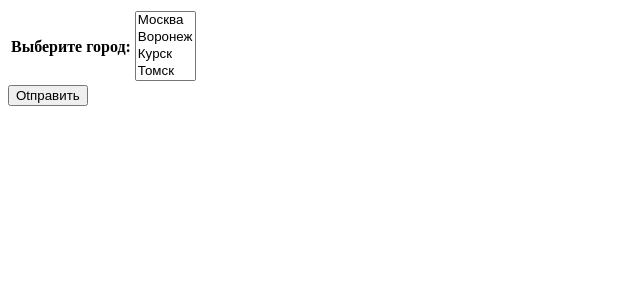
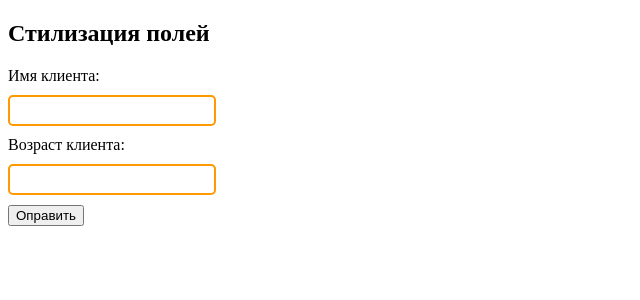
Before and after one commit to Kustikphphph/django_Learning_Project_-1, a Django app: page / in a window 1280 px wide. Shown: the top 300 px of the page, without its empty margins (0-640 px from the left). Run offline with Django 4.2, Linux system fonts and the light colour scheme.

Commit message:
17.09.24  Настройка формы и ее полей, изменение внешнего вида поля с помощью параметра widget,Задание начальных значений полей (initial), field_order -порядок полей на форме, help_text, nастройки вида формы, проверка (валидация) данных,стилu полeu формы Шевелева Ростовцева

```diff
--- a/hello/firstapp/forms.py
+++ b/hello/firstapp/forms.py
@@ -1,11 +1,7 @@
 from django import forms
 
 class UserForm(forms.Form):
-     city = forms.TypedMultipleChoiceField(label="Выберите город",
-            empty_value=None,
-            choices=((1, "Москва"),
-                    (2, "Воронеж"),
-                    (3, "Курск"),
-                    (4, "Томск"),
-                    (5, "Томск"),
-                    (6, "Томск")))
+    name = forms.CharField(label="Имя клиента",
+    widget=forms.TextInput(attrs={"class": "myfield"}))
+    age = forms.IntegerField(label="Возраст клиента",
+    widget=forms.NumberInput(attrs={"class": "myfield"}))
--- a/hello/firstapp/views.py
+++ b/hello/firstapp/views.py
@@ -9,6 +9,11 @@
 
 def index(request):
     userform = UserForm()
+    if request.method == "POST":
+        userform = UserForm(request.POST)
+        if userform.is_valid():
+            name = userform.cleaned_data["name"]
+            return HttpResponse("<h2>Имя введено коррректно – {0}</h2>".format(name))
     return render(request, "firstapp/index.html", {"form": userform})
 def about(request):
     return HttpResponse("About")
--- a/hello/templates/firstapp/index.html
+++ b/hello/templates/firstapp/index.html
@@ -1,16 +1,31 @@
 <!DOCTYPE html>
 <html lang="en">
 <head>
-<meta charset="UTF-8">
-<title>Форма Django!</title>
+ <meta charset="utf-8">
+ <title>Форма Django!</title>
+ <style>
+ .myfield{
+ border:2px solid #ff9900;
+ border-radius:5px;
+ height:25px;
+ width:200px;
+ margin: 10px 10px 10px 0;
+ }
+ </style>
 </head>
-<body>
-<form method="POST">
-{% csrf_token %}
-<table>
-{{ form }}
-</table>
-<input type="submit" value="Оtправить" >
-</form>
+<body class="container">
+<h2>Стилизация полей</h2>
+ <form method="POST">
+ {% csrf_token %}
+ <div>
+ {% for field in form %}
+ <div class="row">
+ {{field.label_tag}}
+ <div class="col-md-10">{{field}}</div>
+ </div>
+ {% endfor %}
+ </div>
+ <input type="submit" value="Оправить" >
+ </form>
 </body>
 </html>
```
